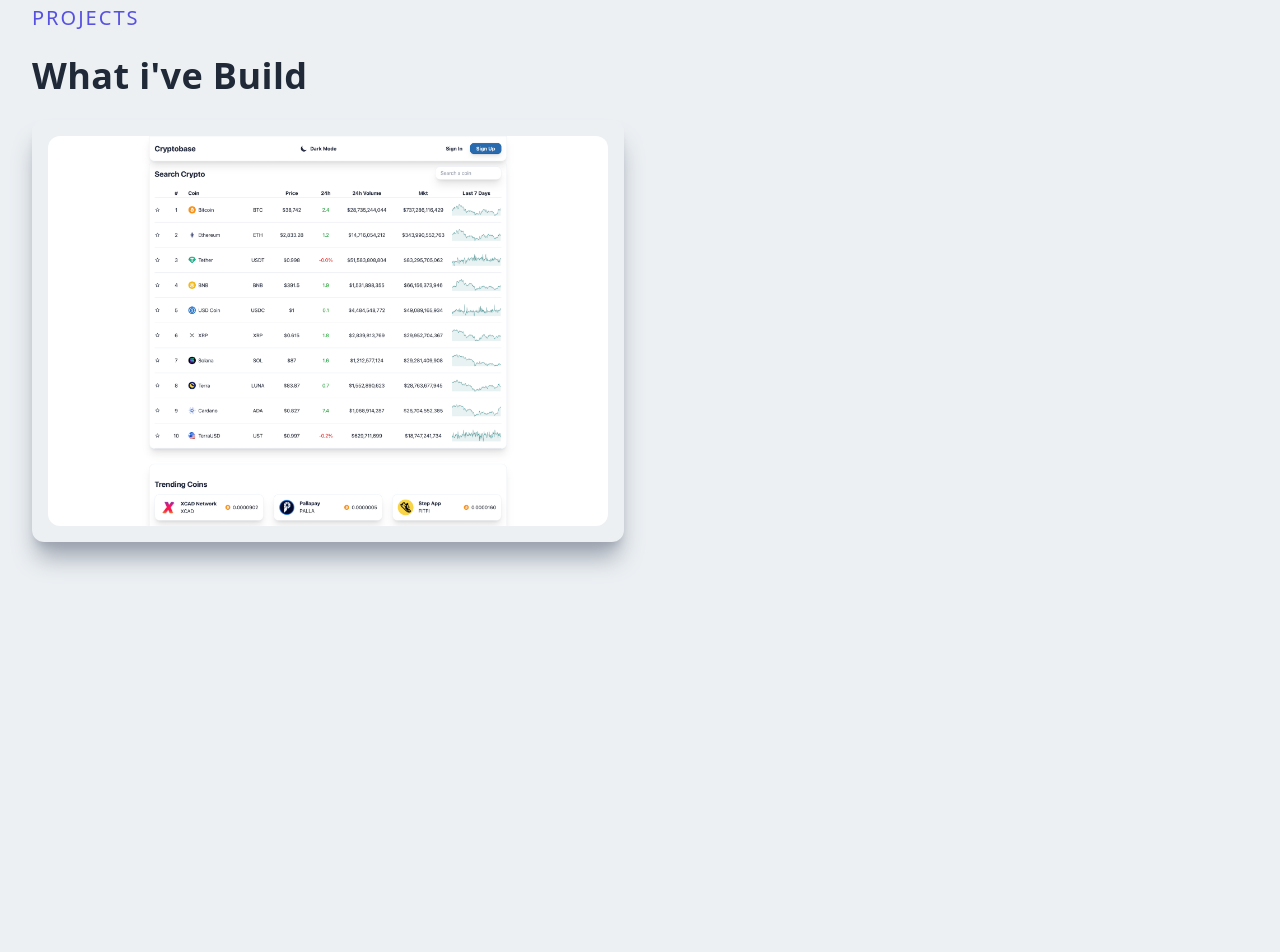
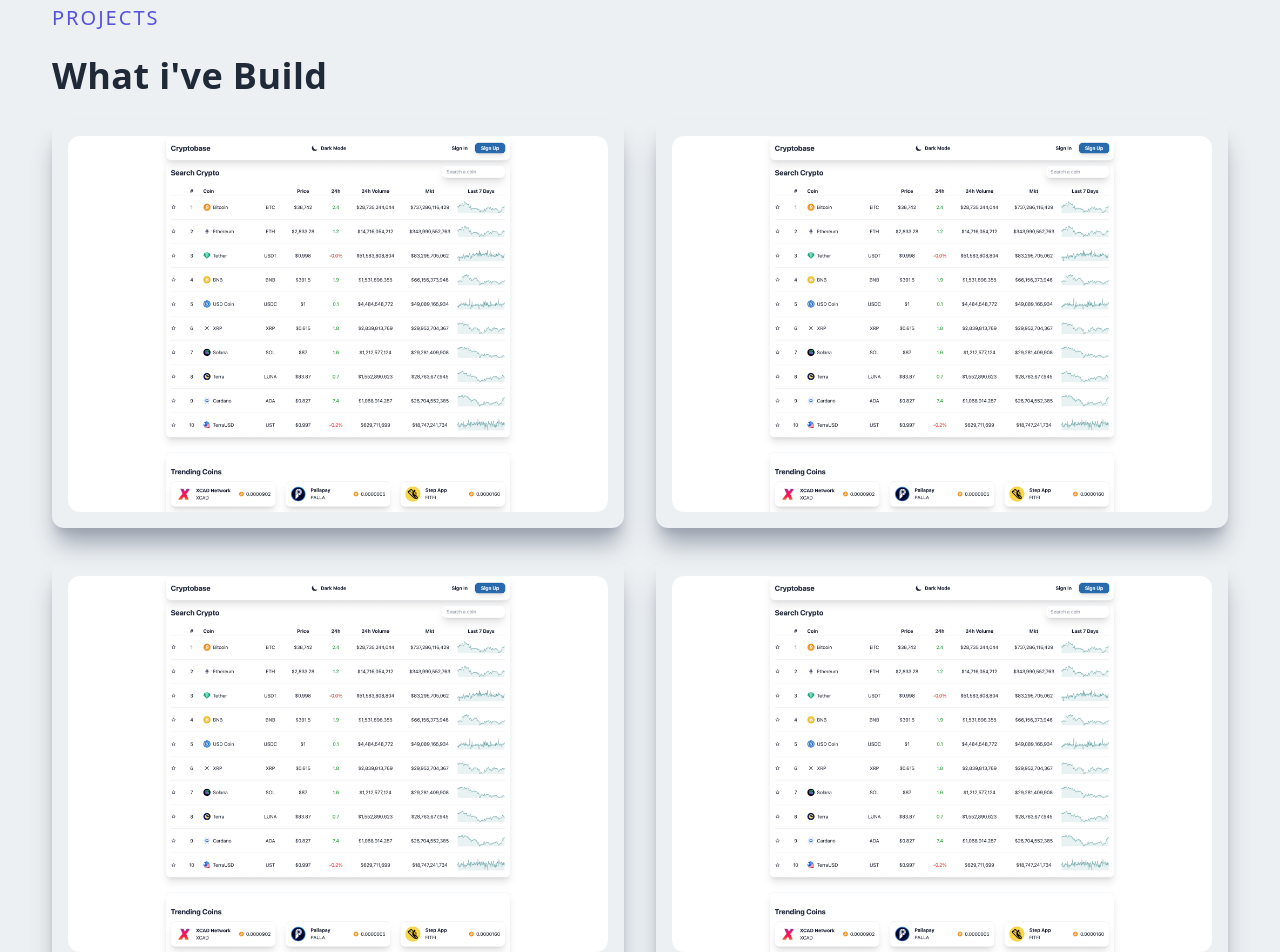
Before and after one commit to psyQore/Portfolio-JG-2022, a Next.js app: page / in a window 1280 px wide. Shown: the part 2460-3412 px from the top of the page. Before the commit the page ends 3066 px from the top, so only its background shows below. Built offline with nearby package versions, Linux system fonts and the light colour scheme.

Commit message:
Se crea un compomponente para los projectos, se termian esta seccion

```diff
--- /dev/null
+++ b/components/ProjectItems.jsx
@@ -0,0 +1,26 @@
+import Image from 'next/image';
+import Link from 'next/link';
+import React from 'react'
+
+const ProjectItems = ({ Project1, title, tech}) => {
+  return (
+    <div className="relative flex items-center justify-center h-auto w-full shadow-xl shadow-gray-400 rounded-xl p-4 group hover:bg-gradient-to-r from-[#5651e5] to-[#709dff]">
+    <Image
+      className="rounded-xl group-hover:opacity-10"
+      src={Project1}
+      alt="project 1"
+    />
+    <div className="hidden group-hover:block absolute top-[50%] left-[50%] translate-x-[-50%] translate-y-[-50%]">
+      <h3 className="text-2xl text-white tracking-widest text-center">
+        {title}
+      </h3>
+      <p className="pb-4 pt-2 text-white text-center">{tech}</p>
+      <Link href="/">
+        <p className="text-center py-3 rounded-lg bg-white text-gray-700 font-bold text-lg cursor-pointer">More Info</p>
+      </Link>
+    </div>
+  </div>
+  )
+}
+
+export default ProjectItems
--- a/components/Projects.jsx
+++ b/components/Projects.jsx
@@ -2,32 +2,22 @@
 import Link from "next/link";
 import React from "react";
 import Project1 from "../public/assets/projects/crypto.jpg";
+import ProjectItems from "./ProjectItems";
 
 const Projects = () => {
   return (
     <div className="w-full">
-      <div className="m-width-[1240px] py-16 px-8">
+      <div className="max-w-[1240px] mx-auto py-16 px-8">
         <p className="text-xl tracking-widest uppercase text-[#5651e1]">
           Projects
         </p>
         <h2 className="py-6">What i've Build</h2>
         <div className="grid md:grid-cols-2 gap-8">
-          <div className="relative flex items-center justify-center h-auto w-full shadow-xl shadow-gray-400 rounded-xl p-4 group hover:bg-gradient-to-r from-[#5651e5] to-[#709dff]">
-            <Image
-              className="rounded-xl group-hover:opacity-10"
-              src={Project1}
-              alt="project 1"
-            />
-            <div className="hidden group-hover:block absolute top-[50%] left-[50%] translate-x-[-50%] translate-y-[-50%]">
-              <h3 className="text-2xl text-white tracking-widest text-center">
-                CryptoApp
-              </h3>
-              <p className="pb-4 pt-2 text-white text-center">React Js</p>
-              <Link href="/">
-                <p className="text-center py-3 rounded-lg bg-white text-gray-700 font-bold text-lg cursor-pointer">More Info</p>
-              </Link>
-            </div>
-          </div>
+          <ProjectItems Project1={Project1} title="CryptoApp" tech="React" />
+          <ProjectItems Project1={Project1} title="CryptoApp" tech="React" />
+          <ProjectItems Project1={Project1} title="CryptoApp" tech="React" />
+          <ProjectItems Project1={Project1} title="CryptoApp" tech="React" />
+
         </div>
       </div>
     </div>
```
